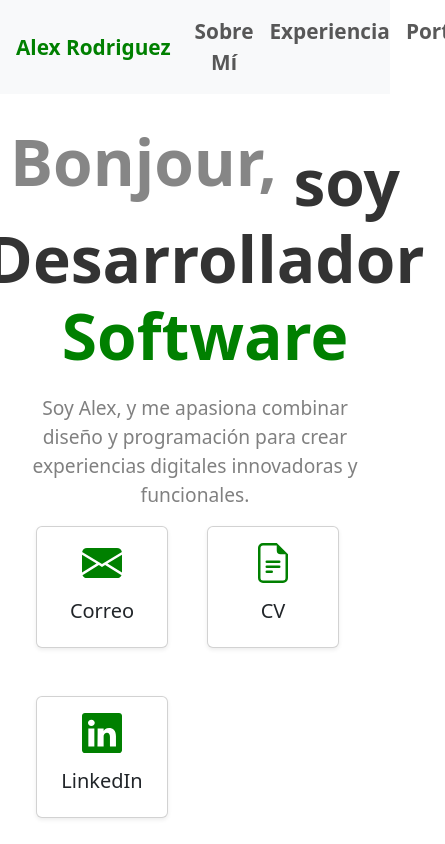
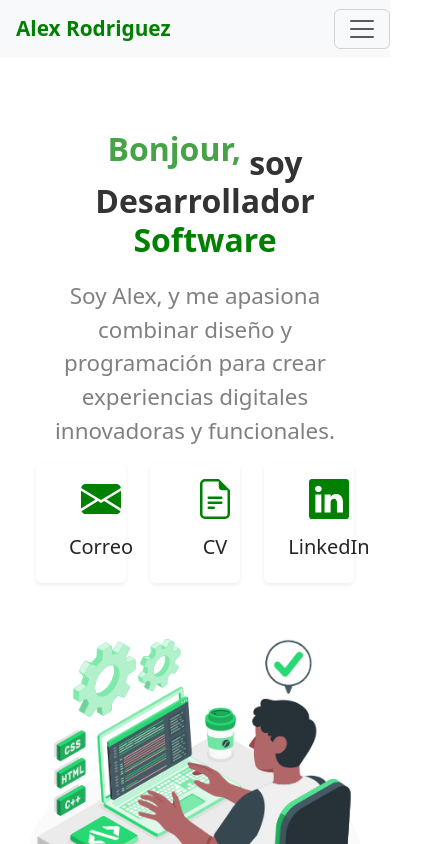
Before and after one commit to alexrp202/mi-cv, a React (Vite) app: page / in a window 390 px wide. Shown: the top 844 px of the page, 445 px wide, since content can reach past the window. Built offline with nearby package versions, Linux system fonts and the light colour scheme.

Commit message:
responsive total y ajustes

```diff
--- a/src/App.css
+++ b/src/App.css
@@ -0,0 +1,7 @@
+html {
+  overflow-x: hidden;
+}
+img {
+  max-width: 100%;
+  height: auto;
+}
--- a/src/components/Aboutme.css
+++ b/src/components/Aboutme.css
@@ -13,9 +13,10 @@
 
 /* Estilo para la palabra "Hola" */
 .greeting {
-  font-size: 4rem; /* Aumentamos el tamaño de la palabra "Hola" */
+  font-size: 4rem; /* Tamaño grande para pantallas grandes */
   font-weight: bold;
   display: inline-block;
+  color: green;
   transition: transform 1s ease-out, opacity 1s ease-out;
 }
 
@@ -26,12 +27,45 @@
 
 /* Estilo para el texto principal (Hola, soy un Desarrollador) */
 .greeting-text {
-  font-size: 4rem; /* Aumentamos el tamaño del texto */
+  font-size: 4rem; /* Tamaño grande por defecto */
   font-weight: bold;
-  text-align: center; /* Centramos el texto */
-  color: #333; /* Color oscuro para mejorar la visibilidad */
+  text-align: center;
+  color: #333;
   margin-bottom: 20px;
 }
+
+/* Ajustes responsivos */
+
+/* Pantallas medianas (tabletas) */
+@media (max-width: 992px) {
+  .greeting-text {
+    font-size: 3rem; /* Disminuye un poco en tabletas */
+  }
+  .greeting {
+    font-size: 3rem;
+  }
+}
+
+/* Pantallas pequeñas (móviles) */
+@media (max-width: 768px) {
+  .greeting-text {
+    font-size: 2.5rem; /* Tamaño más pequeño en móviles */
+  }
+  .greeting {
+    font-size: 2.5rem;
+  }
+}
+
+/* Pantallas muy pequeñas (móviles en orientación vertical) */
+@media (max-width: 576px) {
+  .greeting-text {
+    font-size: 2rem; /* Texto aún más pequeño en pantallas muy pequeñas */
+  }
+  .greeting {
+    font-size: 2rem;
+  }
+}
+
 /* Estilo para los items del Accordion */
 .accordion-button:not(.collapsed) {
   background-color: #007bff;
@@ -43,17 +77,19 @@
   background-color: #f8f9fa;
 }
 
-.nav-text{
+.nav-text {
   font-size: 1.3rem; /* Aumentamos el tamaño del texto */
   font-weight: bold;
   text-align: center; /* Centramos el texto */
   color: #333; /* Color oscuro para mejorar la visibilidad */
   margin-bottom: 20px;
   cursor: pointer;
-
 }
 .nav-text,
 .nav-text:hover {
   text-decoration: none !important;
-
 }
+.navbar {
+  width: 100%;
+  overflow: hidden; /* Evita cualquier desbordamiento */
+}
--- a/src/components/Aboutme.tsx
+++ b/src/components/Aboutme.tsx
@@ -54,7 +54,7 @@ const Aboutme = () => {
         <Row className="w-100">
           <Col
             md={7}
-            className="d-flex mt-5  flex-column align-items-center justify-content-center text-center"
+            className="d-flex mt-5 flex-column align-items-center justify-content-center text-center"
           >
             {/* Aplicamos la animación "slideDown" solo a la palabra "Hola" */}
             <h1 className="greeting-text" style={{ marginLeft: "20px" }}>
@@ -66,7 +66,7 @@ const Aboutme = () => {
               soy <br /> Desarrollador{" "}
               <span style={{ color: "green" }}>Software</span>
             </h1>
-            <p style={{ fontSize: "1.2rem", color: "gray" }}>
+            <p style={{ fontSize: "1.4rem", color: "gray" }}>
               Soy Alex, y me apasiona combinar diseño y programación para crear
               experiencias digitales innovadoras y funcionales.
             </p>
--- a/src/components/Contact.css
+++ b/src/components/Contact.css
@@ -7,17 +7,19 @@
 
 .hover-card {
   transition: transform 0.2s ease, box-shadow 0.2s ease; /* Suaviza la transición */
-
 }
 
 .hover-card:hover {
   transform: scale(1.05); /* Agranda ligeramente la tarjeta al hacer hover */
   box-shadow: 0 4px 12px rgba(0, 0, 0, 0.2); /* Aumenta la sombra en hover */
 }
+.card-body {
+  min-width: 130px;
+}
 .icon-green {
+  font-size: 40px; /* Tamaño en pantallas grandes */
   color: green;
 }
-
-.card-body{
-  min-width: 130px;
+.contact .card {
+  border: none !important;
 }
--- a/src/components/Contact.tsx
+++ b/src/components/Contact.tsx
@@ -3,25 +3,23 @@ import { BsEnvelopeFill, BsLinkedin, BsFileEarmarkText } from "react-icons/bs";
 import "./Contact.css";
 
 const Contact = () => {
-  // Usamos useEffect para crear el número de teléfono dinámicamente
-
   return (
     <Container>
       <Row>
-        <Col className="mb-5">
+        <Col xs={4} className="mb-3">
           <a href="mailto:alexrp202@gmail.com" className="card-link">
-            <Card className="text-center shadow-sm  bg-white rounded hover-card">
+            <Card className="text-center shadow-sm bg-white border-0 hover-card">
               <Card.Body>
                 <BsEnvelopeFill size={40} className="icon-green mb-3" />
-                <Card.Title>Correo </Card.Title>
+                <Card.Title>Correo</Card.Title>
                 <Card.Text></Card.Text>
               </Card.Body>
             </Card>
           </a>
         </Col>
-        <Col className="mb-5">
+        <Col xs={4} className="mb-3">
           <a target="_blank" href="Curriculum.pdf" className="card-link">
-            <Card className="text-center shadow-sm  bg-white rounded hover-card">
+            <Card className="text-center shadow-sm bg-white border-0 hover-card ">
               <Card.Body>
                 <BsFileEarmarkText size={40} className="icon-green mb-3" />
                 <Card.Title>CV</Card.Title>
@@ -30,13 +28,13 @@ const Contact = () => {
             </Card>
           </a>
         </Col>
-        <Col className="mb-5">
+        <Col xs={4} className="mb-3">
           <a
             target="_blank"
             href="https://www.linkedin.com/in/alex-rodriguez-1b64b0258/"
             className="card-link"
           >
-            <Card className="text-center shadow-sm  bg-white rounded hover-card">
+            <Card className="text-center shadow-sm bg-white border-0 hover-card">
               <Card.Body>
                 <BsLinkedin size={40} className="icon-green mb-3" />
                 <Card.Title>LinkedIn</Card.Title>
--- a/src/components/Experience.tsx
+++ b/src/components/Experience.tsx
@@ -27,7 +27,7 @@ const Experience = () => {
   ];
 
   return (
-    <section id="experience" className="py-5 bg-light">
+    <section id="experience" className="py-5">
       <Container
         fluid
         className="d-flex justify-content-center align-items-center"
@@ -51,7 +51,9 @@ const Experience = () => {
                         {job.title} - {job.company} ({job.year})
                       </h4>
                     </Accordion.Header>
-                    <Accordion.Body>
+                    <Accordion.Body
+                      style={{ fontSize: "1.4rem", color: "gray" }}
+                    >
                       {job.Experience.split("\n").map((line, lineIndex) => (
                         <p key={lineIndex}>{line}</p>
                       ))}
--- a/src/components/Header.tsx
+++ b/src/components/Header.tsx
@@ -1,39 +1,48 @@
 import { Navbar, Nav } from "react-bootstrap";
 import { Link } from "react-scroll";
 import "./Aboutme.css";
+
 const Header = () => {
   return (
-    <Navbar fixed="top" bg="light" data-bs-theme="light" className="mb-4 ">
+    <Navbar
+      expand="md"
+      fixed="top"
+      bg="light"
+      data-bs-theme="light"
+      className="mb-4"
+    >
       <Navbar.Brand className="ms-3">
         <Link
           smooth={true}
-          duration={700}
+          duration={100}
           style={{ color: "green" }}
           to="about"
           className="nav-left-text nav-text"
         >
-          Alex Rodriguez{" "}
+          Alex Rodriguez
         </Link>
       </Navbar.Brand>
       <Navbar.Toggle aria-controls="basic-navbar-nav" />
       <Navbar.Collapse id="basic-navbar-nav">
-        <Nav style={{ userSelect: "none" }} className="nav-text mx-auto">
-          <Link to="info" smooth={true} duration={700} className="nav-link">
+        {/* Solo los enlaces de la navbar se moverán a la derecha */}
+        <Nav style={{ userSelect: "none" }} className="nav-text ms-auto">
+          {" "}
+          {/* Aquí aplicamos ms-auto */}
+          <Link to="info" smooth={true} duration={100} className="nav-link">
             Sobre Mí
           </Link>
           <Link
             to="experience"
             smooth={true}
-            duration={700}
+            duration={100}
             className="nav-link"
           >
             Experiencia
           </Link>
-
           <Link
             to="portfolio"
             smooth={true}
-            duration={700}
+            duration={100}
             className="nav-link"
           >
             Portafolio
--- a/src/components/Portfolio.tsx
+++ b/src/components/Portfolio.tsx
@@ -12,21 +12,21 @@ const Portfolio = () => {
   ];
 
   return (
-    <section id="portfolio" className="py-5 bg-light">
+    <section id="portfolio" className="py-5 ">
       <Container>
         <h2 className="greeting-text" style={{ marginLeft: "20px" }}>
           Portafolio
         </h2>{" "}
         <Row>
           {projects.map((project, index) => (
-            <Col md={6} key={index} className="mb-4">
+            <Col key={index} className="mb-4">
               <a className="card-link" href={project.link}>
                 <Card className="rounded hover-card">
                   <Card.Body>
                     <Card.Title className="greeting-text">
                       {project.name}
                     </Card.Title>
-                    <Card.Text>
+                    <Card.Text style={{ fontSize: "1.4rem", color: "gray" }}>
                       {project.description.split("\n").map((line, index) => (
                         <p key={index}>{line}</p>
                       ))}
--- a/src/components/Skills.tsx
+++ b/src/components/Skills.tsx
@@ -11,6 +11,8 @@ const Skills = () => {
     "Typescript",
     "SQL",
     "Java",
+    "Git",
+    "Bootstrap",
   ];
 
   return (
--- a/src/components/info.tsx
+++ b/src/components/info.tsx
@@ -28,7 +28,7 @@ const info = () => {
             <h2 className="greeting-text" style={{ marginLeft: "20px" }}>
               Sobre mi
             </h2>
-            <p style={{ fontSize: "1rem", color: "gray" }}>
+            <p style={{ fontSize: "1.4rem", color: "gray" }}>
               Soy un desarrollador entusiasta de la tecnología, siempre en
               búsqueda de nuevas soluciones y formas de optimizar procesos. Me
               apasiona aprender y enfrentar desafíos, lo que me impulsa a
```
